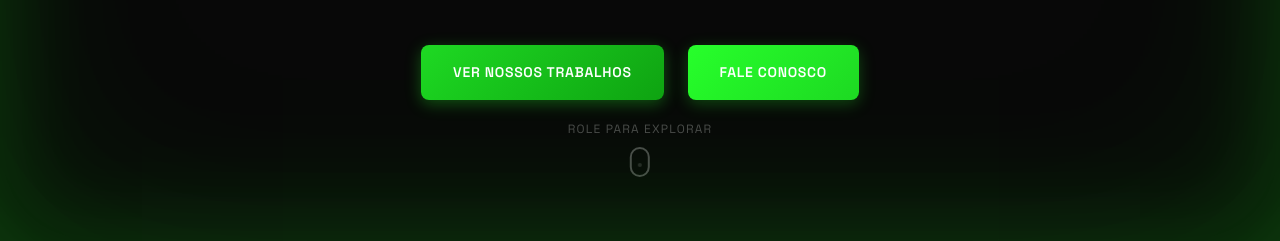
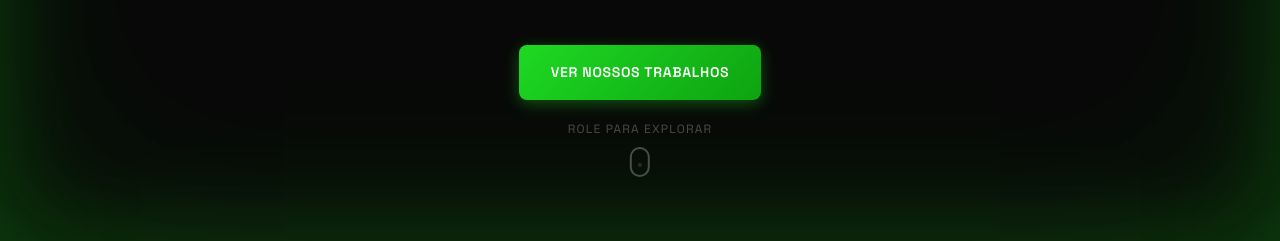
Before and after one commit to magicoven-tech/site, a website: page index.html in a window 1280 px wide. Shown: the part 559-800 px from the top of the page. Drawn offline with Linux system fonts and the light colour scheme; no server answers.

Commit message:
fix: removi botão de contato do hero

```diff
--- a/index.html
+++ b/index.html
@@ -69,7 +69,6 @@
             </p>
             <div class="hero-cta">
                 <a href="portfolio.html" class="btn btn-primary">VER NOSSOS TRABALHOS</a>
-                <a href="contato.html" class="btn btn-secondary">FALE CONOSCO</a>
             </div>
         </div>
 
```
